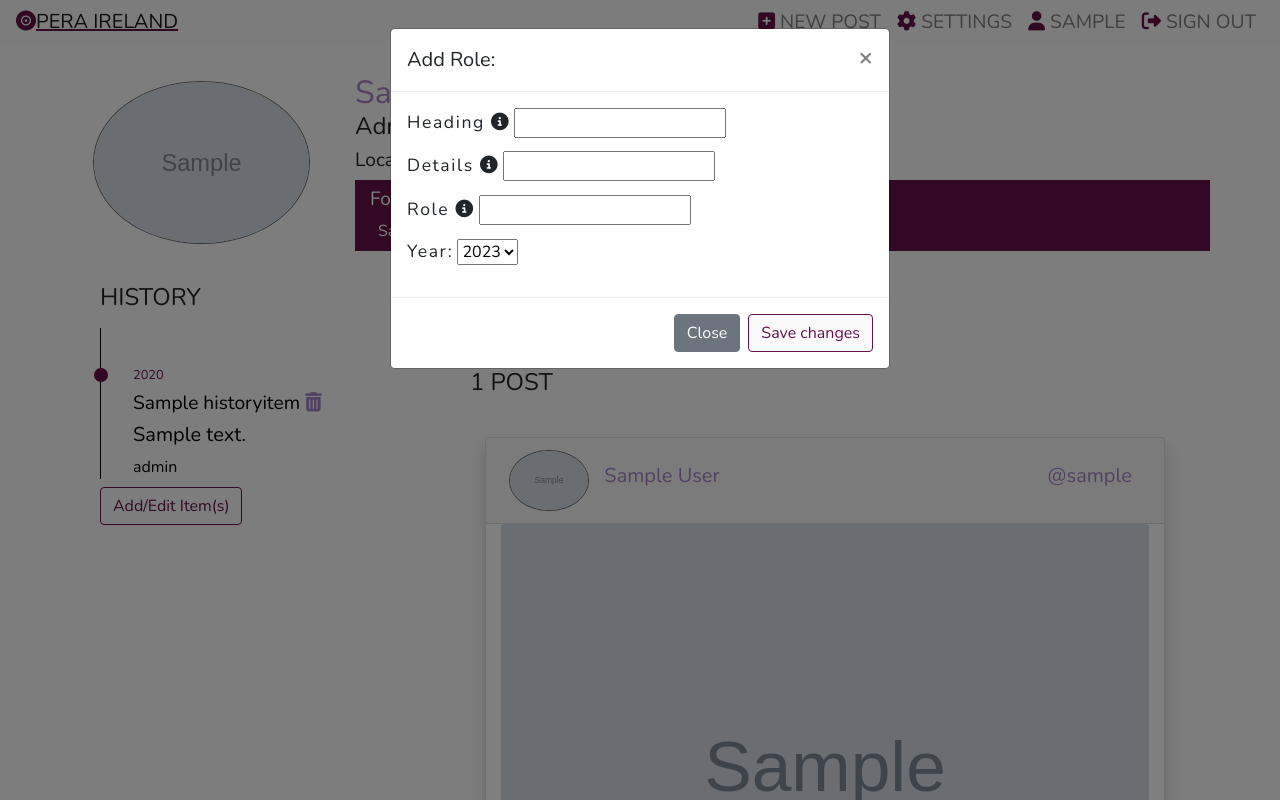
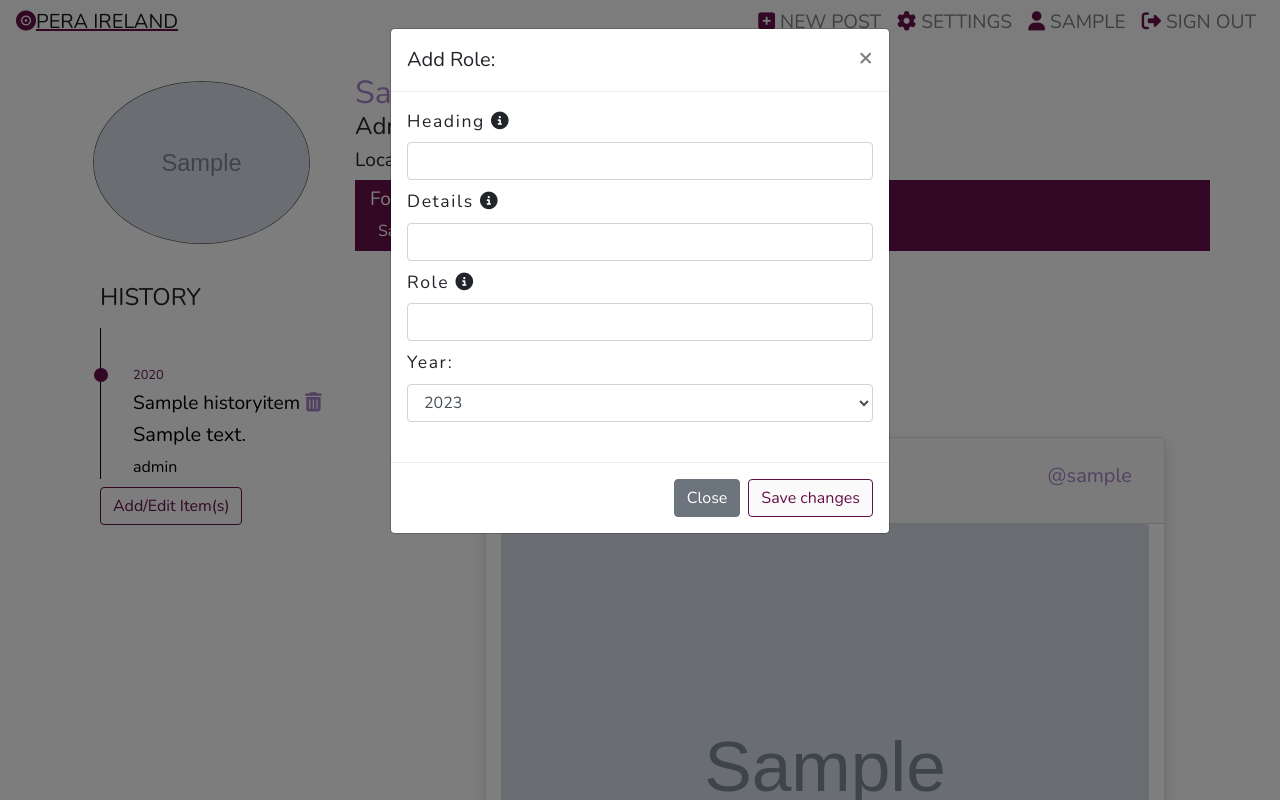
Before and after one commit to OwenDa/portfolio-4, a Django app: a page that uses templates/profile.html in a window 1280 px wide, after a click on "Add/Edit Item(s)". Run offline with Django 3.2, Linux system fonts and the light colour scheme; a user stored in the database is signed in; tables that the repository leaves empty hold one stand-in row (values such as "Sample post"); grey boxes marked "Sample" are stand-in pictures; some libraries are stand-ins or nearby versions.

Commit message:
Update 'add new history item' form styling

```diff
--- a/templates/profile.html
+++ b/templates/profile.html
@@ -147,28 +147,27 @@
                             <span aria-hidden="true">&times;</span>
                         </button>
                     </div>
-                    <div class="modal-body row justify-content-center">
+                    <div class="modal-body row justify-content-center form-group">
                         <div class="col-12 mb-2">
                             <label for="history-heading">Heading <i class="fas fa-info-circle" data-toggle="tooltip"
                                     data-placement="right" title="e.g. school name or theatre company"></i></label>
                             <input type="text" maxlength="150" placeholder="" name="history_heading"
-                                id="history-heading" required>
+                                id="history-heading" class="form-control" required>
                         </div>
                         <div class="col-12 mb-2">
                             <label for="history-details">Details <i class="fas fa-info-circle" data-toggle="tooltip"
                                     data-placement="right" title="e.g. production title"></i></label>
                             <input type="text" maxlength="150" placeholder="" name="history_details"
-                                id="history-details">
+                                id="history-details" class="form-control">
                         </div>
                         <div class="col-12 mb-2">
                             <label for="history-role">Role <i class="fas fa-info-circle" data-toggle="tooltip"
                                     data-placement="right" title="Role or occupation"></i></label>
-                            <input type="text" maxlength="150" placeholder="" name="history_role" id="history-role"
-                                required>
+                            <input type="text" maxlength="150" placeholder="" name="history_role" id="history-role" class="form-control" required>
                         </div>
                         <div class="col-12 mb-2">
                             <label for="year">Year:</label>
-                            <select name="year" id="year" required>
+                            <select name="year" id="year" class="form-control" required>
                                 {% for id, year in YEAR_CHOICES %}
                                 <option value="{{ id }}">{{ year }}</option>
                                 {% endfor %}
```
